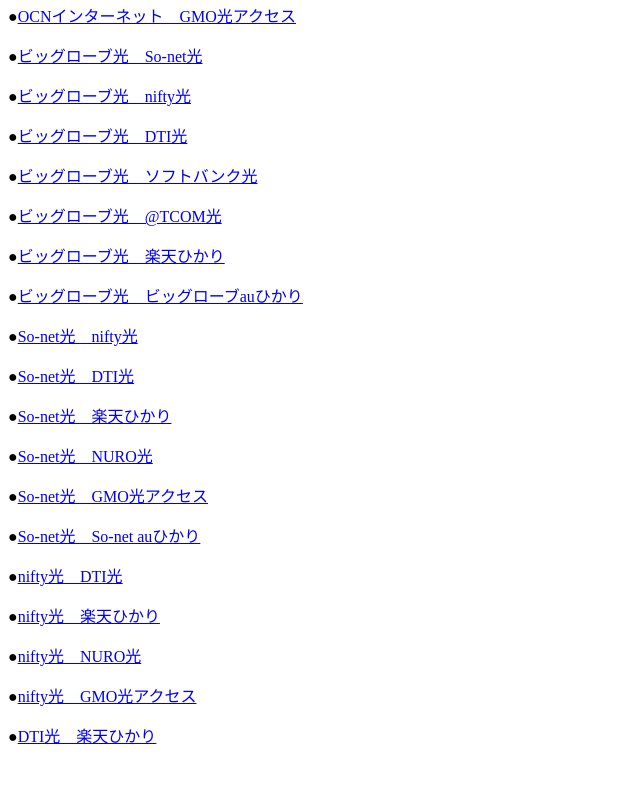
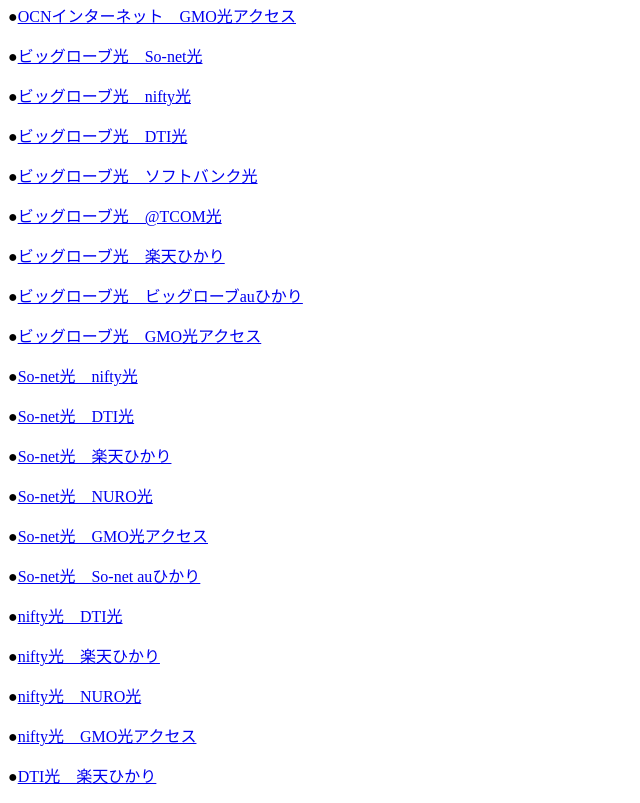
Before and after one commit to inkolove24/ocndocomo24, a plain HTML site: page index.html in a window 1280 px wide. Shown: the part 4370-5173 px from the top of the page, without its empty margins (0-640 px from the left). Before the commit the page ends 5133 px from the top, so only its background shows below. Drawn offline with Linux system fonts and the light colour scheme.

Commit message:
Update index.html

```diff
--- a/index.html
+++ b/index.html
@@ -186,6 +186,7 @@
 <p>●<a href="https://www.xn--r8j3g1c6e6cwbykxep450a073b.jp/provider7902.html">ビッグローブ光　@TCOM光</a></p>
 <p>●<a href="https://www.xn--r8j3g1c6e6cwbykxep450a073b.jp/provider8600.html">ビッグローブ光　楽天ひかり</a></p>
 <p>●<a href="https://www.xn--r8j3g1c6e6cwbykxep450a073b.jp/provider8836.html">ビッグローブ光　ビッグローブauひかり</a></p>
+<p>●<a href="https://www.xn--r8j3g1c6e6cwbykxep450a073b.jp/provider11892.html">ビッグローブ光　GMO光アクセス</a></p>
 <p>●<a href="https://www.xn--r8j3g1c6e6cwbykxep450a073b.jp/provider8755.html">So-net光　nifty光</a></p>
 <p>●<a href="https://www.xn--r8j3g1c6e6cwbykxep450a073b.jp/provider8761.html">So-net光　DTI光</a></p>
 <p>●<a href="https://www.xn--r8j3g1c6e6cwbykxep450a073b.jp/provider8781.html">So-net光　楽天ひかり</a></p>
```
